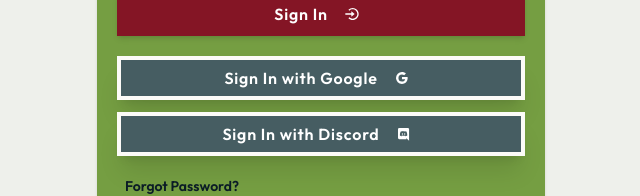
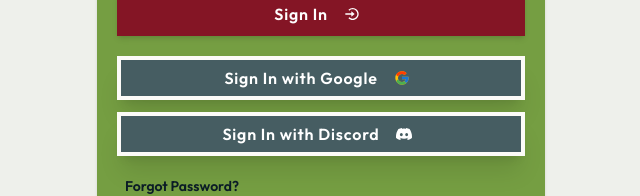
Before and after one commit to ThisTish/float_on_dyes, a Next.js app: page /sign-in in a window 1280 px wide. Shown: the part 430-626 px from the top of the page, without its empty margins (319-959 px from the left). Built offline with nearby package versions, Linux system fonts and the light colour scheme; no server answers.

Commit message:
sessionProvider in both root and main layout

```diff
--- a/app/layout.tsx
+++ b/app/layout.tsx
@@ -3,7 +3,7 @@ import "./globals.css"
 import { Outfit } from 'next/font/google'
 import { APP_DESCRIPTION, APP_NAME } from "@/lib/constants"
 import { ThemeProvider } from "@/components/theme-provider"
-
+import { SessionProvider } from "next-auth/react"
 import { Toaster } from "@/components/ui/toaster"
 
 
@@ -29,6 +29,7 @@ export default function RootLayout({
     <html lang="en" suppressHydrationWarning>
       <body className={`${outfit.className} antialiased`}
       >
+        <SessionProvider>
         <ThemeProvider
         attribute={'class'}
         defaultTheme="system"
@@ -37,6 +38,7 @@ export default function RootLayout({
         {children}
         <Toaster />
         </ThemeProvider>
+        </SessionProvider>
       </body>
     </html>
   )
--- a/components/auth/Providers.tsx
+++ b/components/auth/Providers.tsx
@@ -1,6 +1,9 @@
 'use client'
 
-import { BiLogoDiscord, BiLogoGoogle } from 'react-icons/bi'
+import { BiLogoDiscord } from 'react-icons/bi'
+import { FcGoogle } from "react-icons/fc"
+import { BsDiscord } from "react-icons/bs";
+
 import { Button } from '../ui/button'
 import { useTransition } from 'react'
 import { providerSignIn } from '@/lib/actions/users.actions'
@@ -24,7 +27,7 @@ const Providers = () => {
 			>
 				{isPending ? 'Signing in...' : 'Sign In with Google'}
 				<AnimatedDiv variant={'outline'} animation={'scale'} >
-					<BiLogoGoogle />
+					<FcGoogle />
 				</AnimatedDiv>
 			</Button>
 			<Button
@@ -35,7 +38,7 @@ const Providers = () => {
 			>
 				{isPending ? 'Signing in...' : 'Sign In with Discord'}
 				<AnimatedDiv variant={'outline'} animation={'scale'} >
-				<BiLogoDiscord />
+				<BsDiscord />
 				</AnimatedDiv>
 			</Button>
 		</div>
```
